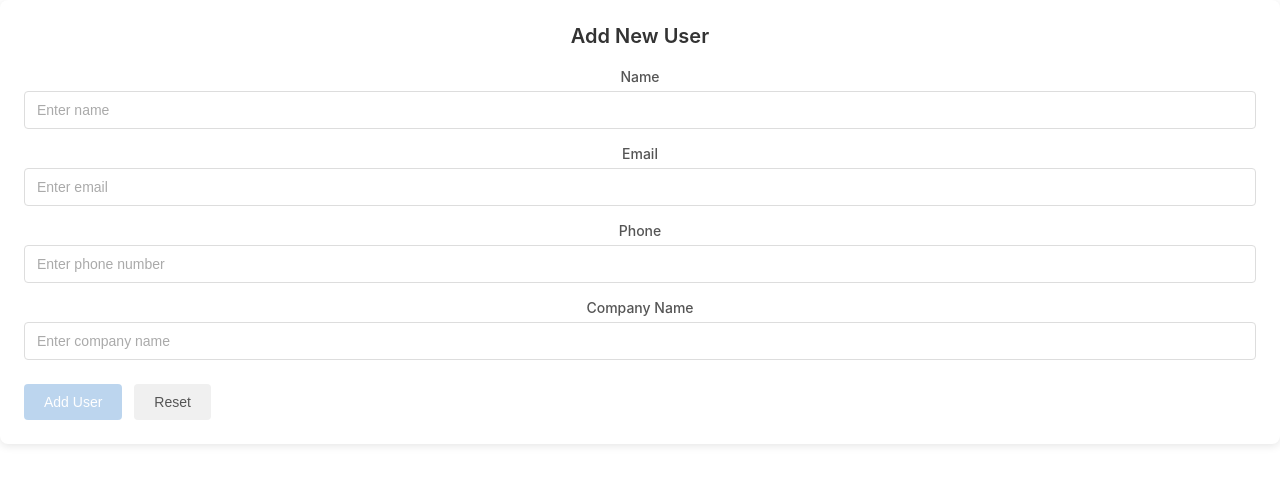
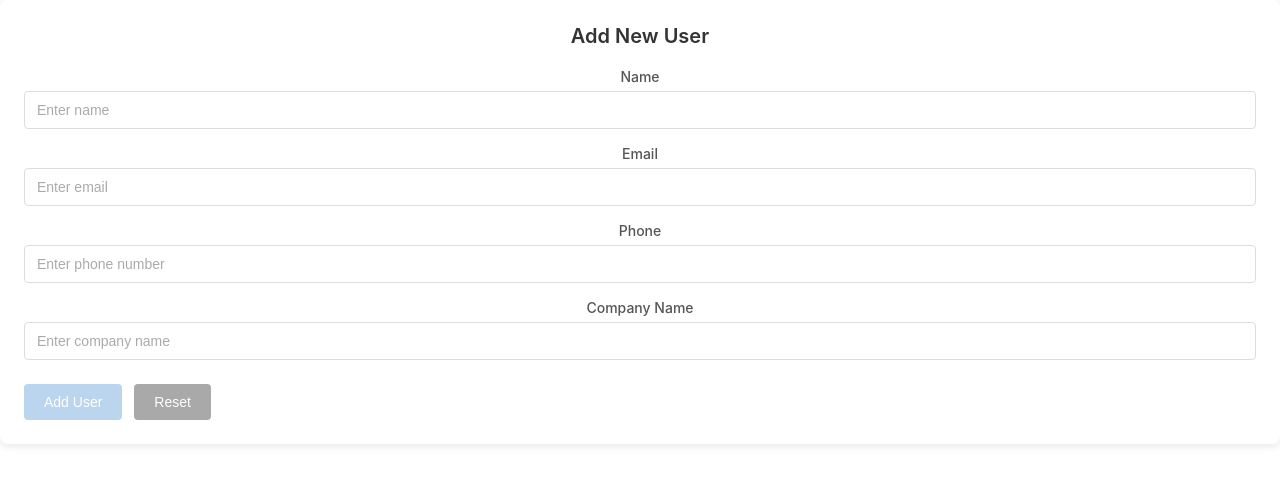
Before and after one commit to het-cilans/Dashboard, a React (Create React App) app: page / in a window 1280 px wide. Shown: the top 484 px of the page. Built offline with nearby package versions, Linux system fonts and the light colour scheme.

Commit message:
css updated

```diff
--- a/src/components/Userform.css
+++ b/src/components/Userform.css
@@ -86,27 +86,27 @@
 }
 
 .submit-button {
-  background-color: #4a90d9;
+  background-color:#555;
   color: #fff;
 }
 
 .submit-button:hover:not(:disabled) {
-  background-color: #357abd;
+  background-color:black;
 }
 
 .submit-button:disabled {
   background-color: #a0c4e8;
-  cursor: not-allowed;
+  /* cursor: not-allowed; */
   opacity: 0.7;
 }
 
 .reset-button {
-  background-color: #f0f0f0;
-  color: #555;
+  background-color:darkgray;
+  color: white;
 }
 
 .reset-button:hover:not(:disabled) {
-  background-color: #e0e0e0;
+  background-color: black;
 }
 
 .reset-button:disabled {
```
